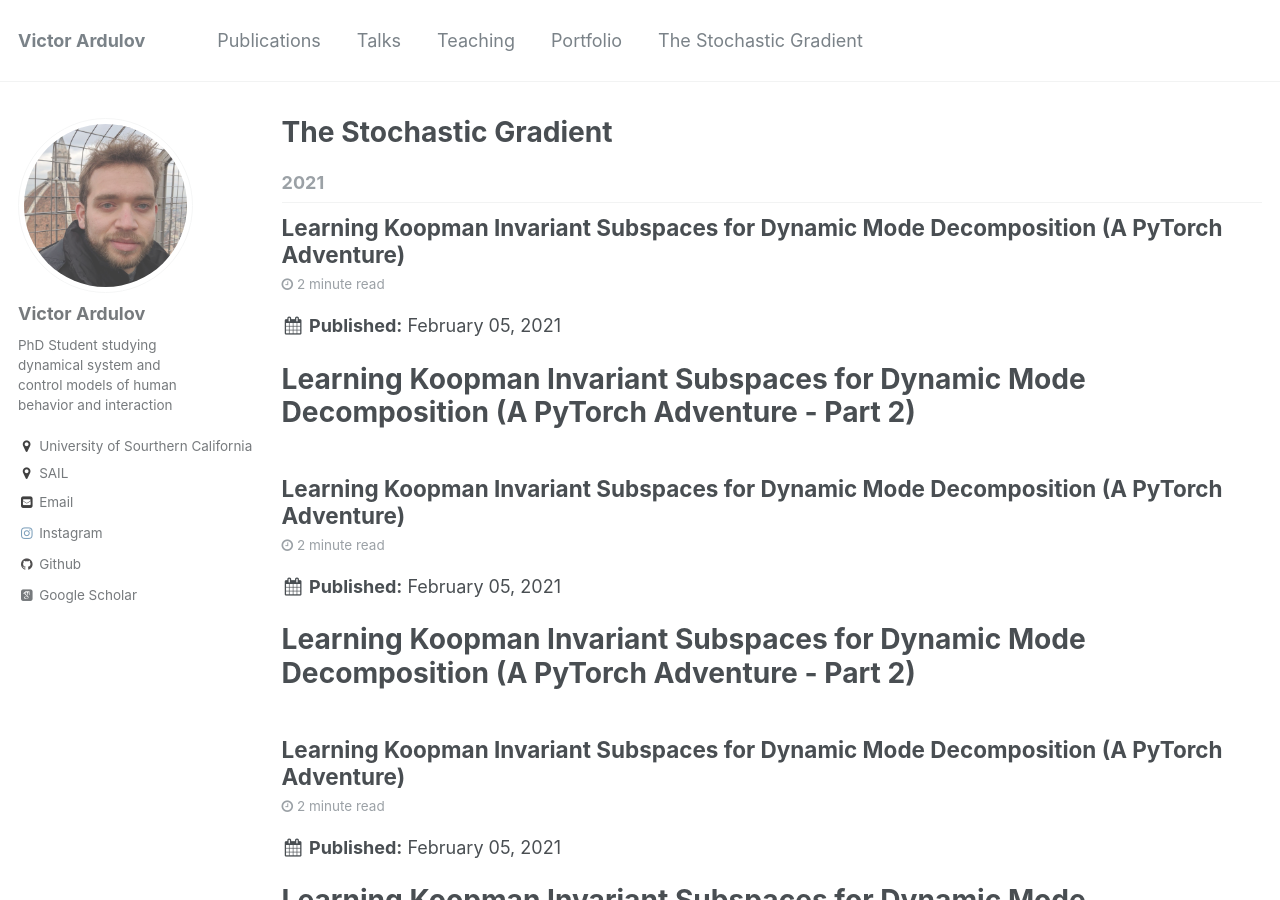
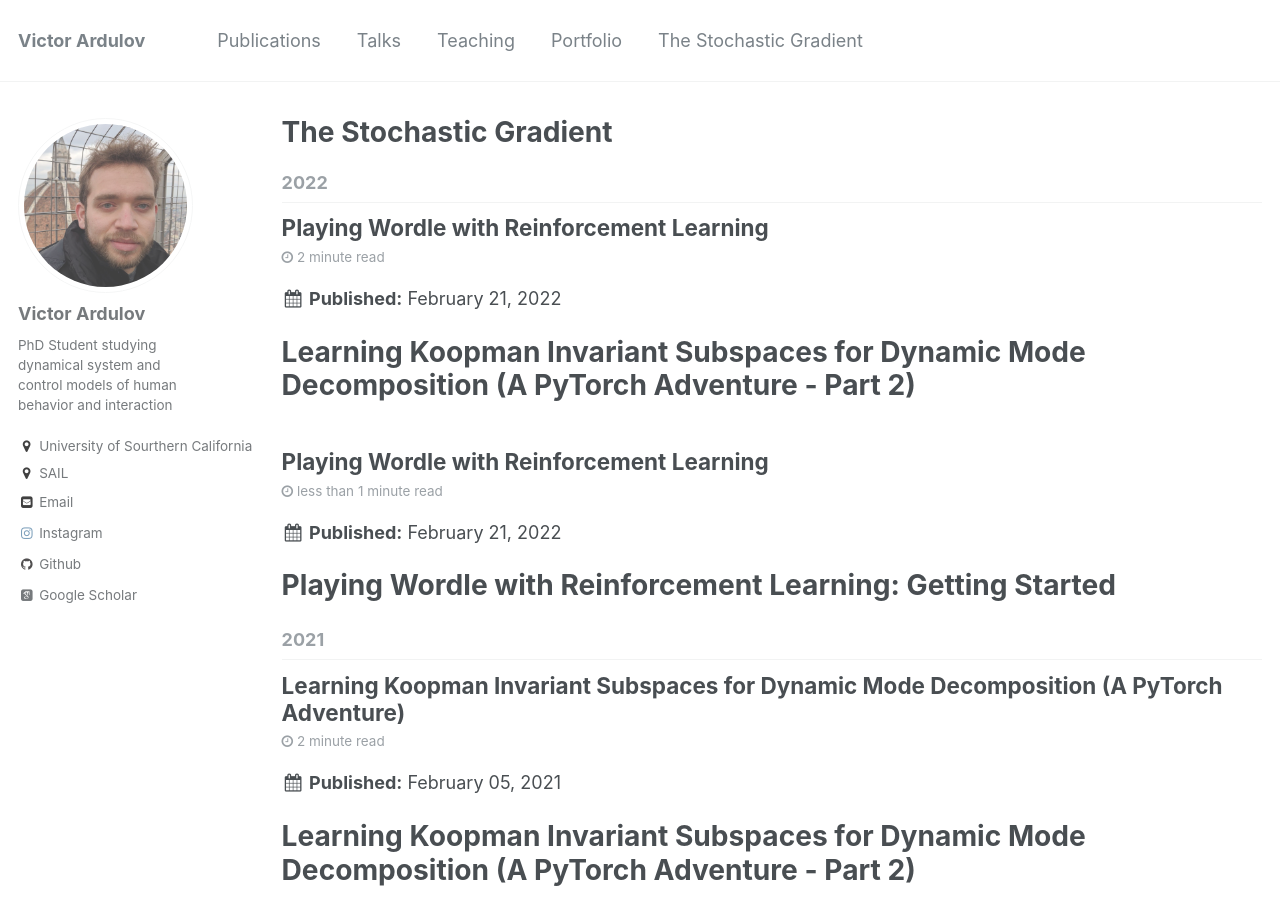
Before and after one commit to VArdulov/vardulov.github.io, a Jekyll site: the page built from _pages/year-archive.html, in a window 1280 px wide and 900 px high. Built offline with Jekyll 4.4.1, drawn with Linux system fonts in a browser that asks for light colours; some web fonts are replaced; part of the change alters nothing that is shown.

````diff
--- a/_posts/2022-02-21-wordle.md
+++ b/_posts/2022-02-21-wordle.md
@@ -1,46 +1,36 @@
 ---
-title: 'Learning Koopman Invariant Subspaces for Dynamic Mode Decomposition (A PyTorch Adventure)'
-date: 2021-02-05
-permalink: /posts/2021/02/lkis-in-pytorch/
+title: 'Playing Wordle with Reinforcement Learning'
+date: 2022-02-21
+permalink: /posts/2022/02/wordle-rl-part1/
 tags:
   - free-form
 ---
 
-Learning Koopman Invariant Subspaces for Dynamic Mode Decomposition (A PyTorch Adventure - Part 2)
+Playing Wordle with Reinforcement Learning: Getting Started
 ======
 
 By: Victor Ardulov
 
 
-I think I got it, the gist of the paper/technique/how the code is supposed to work, and I'm working on my own implementation.
-The epiphany was that the end-to-end model is effectively a fancy version of an auto-encoder. Well, sorta... The key
-insight I made was that $$KIS$$ (The notation I have chosen to represent the end-to-end model) is effectively a modified
-auto-encoder in that given some dataset $$Y = [y_0, y_1, ..., y_n]$$ such that $$y \in \mathcal{Y} = \mathbb{R}^{d}$$ is
-the $d$-dimensional domain of out observations then $$KIS: \mathcal{Y}^{L} \rightarrow \mathcal{Y}$$ but it does so through
-a non-linear embedding space where $$L$$ is the delay used to represent the time alignment.
+This is the first post in s series (hopefully) that covers my foray into
 
-The other insight was into recognizing that the procedure laid out in the original code base to compute gradient and train
-the model was largely overkill. Mainly what I mean is that the researchers make the model return what they refer to as
-$$Y_0$$, $$Y_1$$, $$g_0$$ and $$g_1$$ in order to compute the losses. However as we realized in the previous post, the
-data is just a time shifted varient of themselves, so by just return $$\hat{Y} = Y_0 \cup Y_1$$ which is necessary for
-computing the reconstructive loss anyway, and $$g = g_0 \cup g_1$$ then I can extract out $$g_0$$ and $$g_1$$ "on the fly".
-
-```python
-time_delayed_ys, y_true = next(batch_iterator)
-
-g_pred, y_pred = lkis(time_delayed_ys)
-g_0 = g_pred[:-1]
-g_1 = g_pred[1:]
-
-loss = combined_loss(y_true, y_pred, g_0, g_1)
+```bash
+(wordle-rl) ➜  wordle-rl git:(main) ✗ python play_wordle.py
+You have 6 guesses remaining
+Please enter your 5 letter guess: crane
+⬛ ⬛ 🟨 🟩 ⬛
+c  r  a  n  e
+You have 5 guesses remaining
+Please enter your 5 letter guess: loius
+⬛ ⬛ 🟩 ⬛ ⬛
+l  o  i  u  s
+You have 4 guesses remaining
+Please enter your 5 letter guess: thain
+🟨 ⬛ 🟨 🟨 🟨
+t  h  a  i  n
+You have 3 guesses remaining
+Please enter your 5 letter guess: faint
+🟩 🟩 🟩 🟩 🟩
+f  a  i  n  t
+Good job! it took you 4 turns to guess the correct word
 ```
-
-Now I just need the single pair of outputs from the network to really hone in on the thing being predicted. So finally,
-the point that I was trying to get to about the fancy auto-encoder makes sense now. The input is a time-delayed time-step,
-and the output is the last time-step, however when the model is training you also use the intermediate steps in order to
-learn the rule invariant representation of $$A = (g_1 \cdot g_0^{\dagger})(g_0)$$ which abides to the $$g_1 = A g_0$$
-logic, ergo the invariant subspace angle.
-
-I also spent some time this weekend contemplating how this might be extended to incorporate the control signal, and I think
-it's pretty straight-forward to expect a small update on that in the near future. That will hopefully be more accessible
-than the original paper on this approach.
--- a/_posts/2022-02-23-wordle.md
+++ b/_posts/2022-02-23-wordle.md
@@ -1,9 +1,9 @@
 ---
-title: 'Learning Koopman Invariant Subspaces for Dynamic Mode Decomposition (A PyTorch Adventure)'
-date: 2021-02-05
-permalink: /posts/2021/02/lkis-in-pytorch/
+title: 'Playing Wordle with Reinforcement Learning'
+date: 2022-02-21
+permalink: /posts/2022/02/wordle-rl-part2/
 tags:
-  - free-form
+- free-form
 ---
 
 Learning Koopman Invariant Subspaces for Dynamic Mode Decomposition (A PyTorch Adventure - Part 2)
````
Also changed, not shown: _publications/2021-11-01-Feature-Fusion-Strategies-for-End-to-End-Evaluation-of-Cognitive-Behavior-Therapy-Sessions.md (renamed from _publications/2020-05-15-Feature-Fusion-Strategies-for-End-to-End-Evaluation-of-Cognitive-Behavior-Therapy-Sessions.md).
